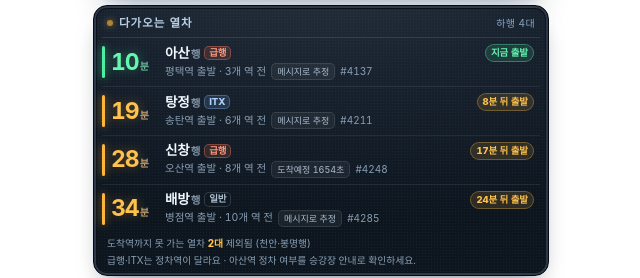
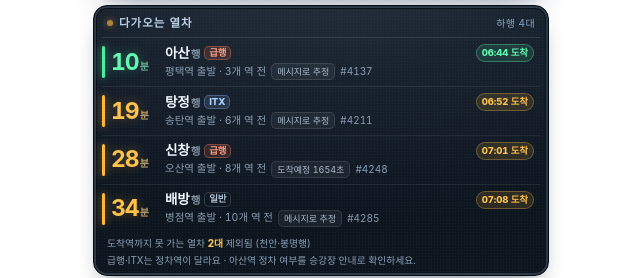
Before and after one commit to utaegram/subway-1-radar, a plain HTML site: page index.html in a window 1280 px wide. Shown: the part 401-679 px from the top of the page, 319-959 px from the left. Drawn offline with Linux system fonts and the light colour scheme; no server answers.

Commit message:
다가오는 열차 최대 4대 제한 · 행 오른쪽 배지를 출발역 도착 시각(HH:MM 도착)으로 (sw v17)

```diff
--- a/app.js
+++ b/app.js
@@ -17,6 +17,7 @@
   var API_BASE = 'http://swopenAPI.seoul.go.kr/api/subway';
   var REFRESH_SEC = 30;
   var BOARD_MARGIN = 1; // 분: 승강장 도착 후 최소 여유
+  var LIST_MAX = 4;     // 다가오는 열차 목록에 보여 줄 최대 대수
 
   // 배포된 Cloudflare Worker 프록시(https+CORS 중계). 열자마자 실시간 LIVE로 동작
   var DEFAULT_PROXY = 'https://subway-proxy.chldbxo.workers.dev';
@@ -876,7 +877,7 @@
 
     renderVerdict(v, now);
     renderTrack(rows);
-    renderTrainList(rows, view);
+    renderTrainList(rows, view, now);
     renderStatus(now);
     renderReady();
     maybeAlarm(v);
@@ -1010,11 +1011,11 @@
     el.track.innerHTML = html;
   }
 
-  function statusOf(r) {
+  /* 행 오른쪽 배지: 남은 시간 대신 그 열차가 출발역에 도착하는 시각(HH:MM) */
+  function statusOf(r, now) {
     if (r.eta == null) return { cls: 'st-none', text: '확인 중' };
-    if (r.kind === 'go') return { cls: 'st-go', text: '지금 출발' };
-    if (r.kind === 'wait') return { cls: 'st-wait', text: r.departIn + '분 뒤 출발' };
-    return { cls: 'st-miss', text: '늦음' };
+    var cls = r.kind === 'go' ? 'st-go' : r.kind === 'wait' ? 'st-wait' : 'st-miss';
+    return { cls: cls, text: clock(now + r.eta * 1000) + ' 도착' };
   }
 
   function sourceChip(t) {
@@ -1026,15 +1027,15 @@
     return '정보 없음';
   }
 
-  function renderTrainList(rows, view) {
+  function renderTrainList(rows, view, now) {
     var html = '';
     var shown = 0;
-    var visible = rows.slice(0, 8);
+    var visible = rows.slice(0, LIST_MAX);
     var hasExpress = false;
 
     visible.forEach(function (r) {
       var t = r.t;
-      var st = statusOf(r);
+      var st = statusOf(r, now);
       if (t.express || t.itx) hasExpress = true;
       var typePill = t.itx ? '<span class="pill pill-itx">ITX</span>' :
         t.express ? '<span class="pill pill-exp">급행</span>' :
--- a/index.html
+++ b/index.html
@@ -2,7 +2,7 @@
 <html lang="ko">
 <head>
 <meta charset="utf-8">
-<meta name="app-version" content="16">
+<meta name="app-version" content="17">
 <meta name="viewport" content="width=device-width, initial-scale=1, viewport-fit=cover">
 <meta name="theme-color" content="#0052A4">
 <meta name="description" content="수도권 전철 1호선 출발역·도착역을 고르면 지금 나갈 시각과 출발 벨소리까지 알려 주는 앱">
--- a/sw.js
+++ b/sw.js
@@ -6,7 +6,7 @@
      예전 내용이 남아 있어, 버전만 올리면 새 캐시에 예전 파일이 들어간다.
      쿼리를 바꾸면 캐시 키가 달라져 항상 새로 받는다.
      (화면은 ignoreSearch 로 캐시를 찾으므로 쿼리 유무는 상관없다) */
-const VERSION = '16';
+const VERSION = '17';
 const CACHE = 'subway1-radar-v' + VERSION;
 const FILES = [
   './',
```
